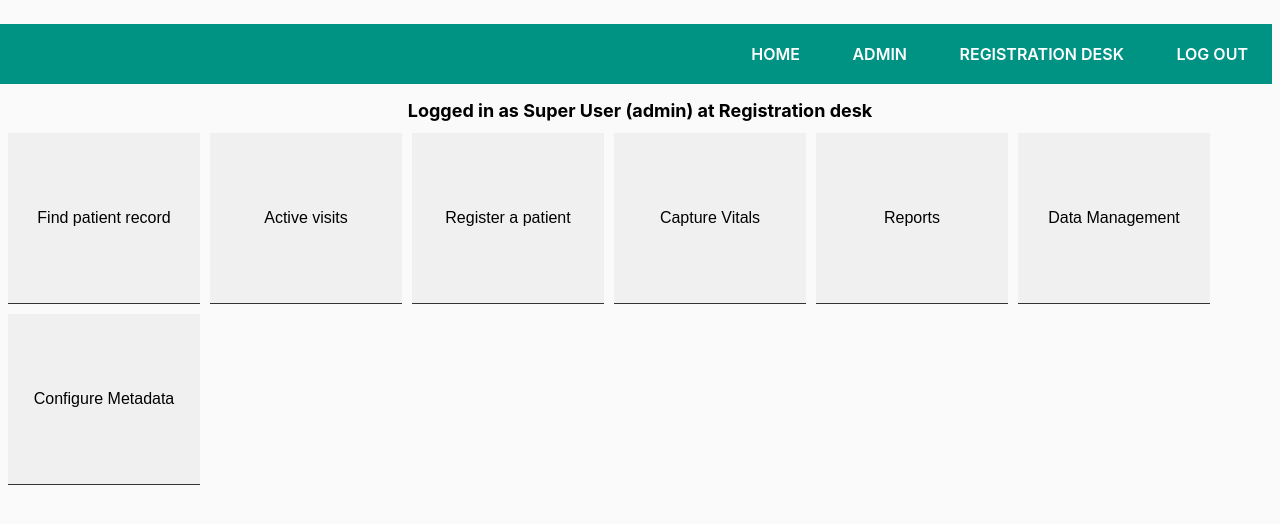
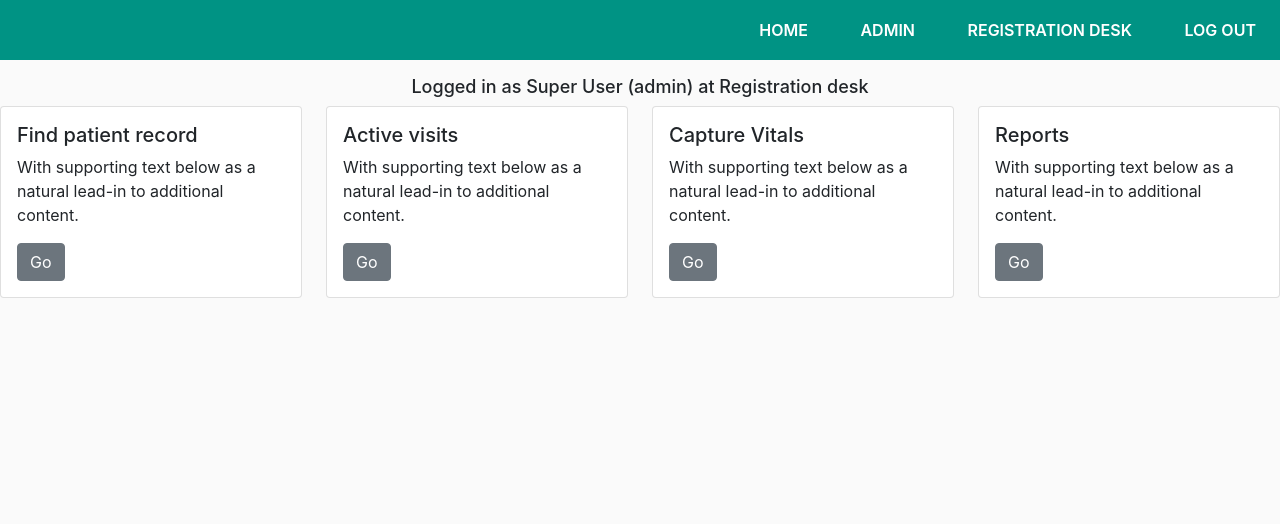
Before and after one commit to 66Noah2018/CDS-Demo_v2, a website built with webpack: page src/index.html in a window 1280 px wide. Built offline with nearby package versions, Linux system fonts and the light colour scheme; files whose address does not match are found by name.

Commit message:
New layout for frontpage and patient overview page

```diff
--- a/src/index.html
+++ b/src/index.html
@@ -5,6 +5,7 @@
   <meta charset="utf-8"/>
   <base href="/">
   <link href="style.css" rel="stylesheet" type="text/css">
+  <link href="https://cdn.jsdelivr.net/npm/bootstrap@5.0.1/dist/css/bootstrap.min.css" rel="stylesheet" integrity="sha384-+0n0xVW2eSR5OomGNYDnhzAbDsOXxcvSN1TPprVMTNDbiYZCxYbOOl7+AMvyTG2x" crossorigin="anonymous">
 </head>
 <div id="top-header">
 <header>
@@ -29,7 +30,58 @@
 <body>
   <h1>Logged in as Super User (admin) at Registration desk</h1>
   <script src="bundle.js"></script>
-  <div class="buttongroup">
+  <script src="https://cdn.jsdelivr.net/npm/bootstrap@5.0.1/dist/js/bootstrap.bundle.min.js" integrity="sha384-gtEjrD/SeCtmISkJkNUaaKMoLD0//ElJ19smozuHV6z3Iehds+3Ulb9Bn9Plx0x4" crossorigin="anonymous"></script>
+  <div class="row row-cols-1 row-cols-md-4 g-4">
+    <div class="col-sm-6">
+      <div class="card">
+        <div class="card-body">
+          <h5 class="card-title">Find patient record</h5>
+          <p class="card-text">With supporting text below as a natural lead-in to additional content.</p>
+          <a href="patientVisit.html" class="btn btn-secondary">Go</a>
+        </div>
+      </div>
+    </div>
+    <div class="col-sm-6">
+      <div class="card">
+        <div class="card-body">
+          <h5 class="card-title">Active visits</h5>
+          <p class="card-text">With supporting text below as a natural lead-in to additional content.</p>
+          <a href="patientView.html" class="btn btn-secondary">Go</a>
+        </div>
+      </div>
+    </div>
+    <div class="col-sm-6">
+      <div class="card">
+        <div class="card-body">
+          <h5 class="card-title">Capture Vitals</h5>
+          <p class="card-text">With supporting text below as a natural lead-in to additional content.</p>
+          <a href="#" class="btn btn-secondary">Go</a>
+        </div>
+      </div>
+    </div>
+    <div class="col-sm-6">
+      <div class="card">
+        <div class="card-body">
+          <h5 class="card-title">Reports</h5>
+          <p class="card-text">With supporting text below as a natural lead-in to additional content.</p>
+          <a href="#" class="btn btn-secondary">Go</a>
+        </div>
+      </div>
+    </div>
+  </div>
+
+
+
+
+
+
+
+
+
+
+
+
+  <!-- <div class="buttongroup">
     <a href="patientVisit.html">
       <div class="button">Find patient record</div>
     </a>
@@ -51,7 +103,7 @@
     <a href="">
       <div class="button">Configure Metadata</div>
     </a>
-  </div>
-</div>
+  </div> -->
+
 </body>
 </html>
--- a/src/index.js
+++ b/src/index.js
@@ -37,7 +37,8 @@ function appendData(data) {
     //append each person to the page
     for (var i = 0; i < data.length; i++) {
         var div = document.createElement("div");
-        div.innerHTML = 'Name: ' + data[i].person_id + ' ' + data[i].birthdate;
+        div.className = "list-group-item list-group-item-action"
+        div.innerHTML = '<b>Patient ID: </b>' + data[i].person_id + ',<b> Family name: </b>' + data[i].family_name;
         mainContainer.appendChild(div);
     }
 }
```
Also changed, not shown: src/patientVisit.html (+9 -2 lines).
